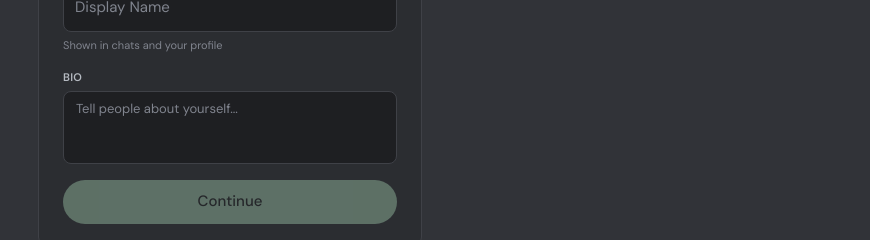
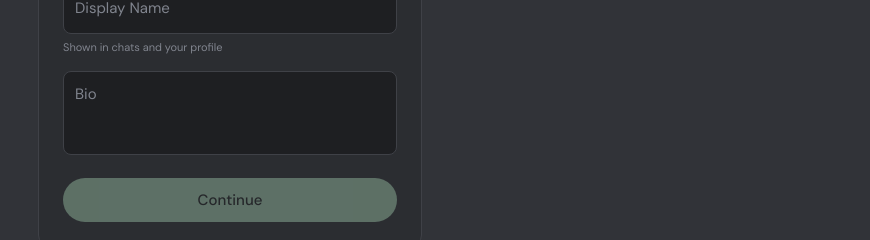
Before and after one commit to psrisuphan/zocial, a Next.js app: page /auth/setup-profile in a window 1280 px wide. Shown: the part 434-674 px from the top of the page, without its empty margins (410-1280 px from the left). Built offline with nearby package versions, Linux system fonts and the light colour scheme; no server answers; a web font is replaced by a local one.

Commit message:
feat(ui): apply floating label to Textarea for visual consistency

```diff
--- a/src/components/ui/Textarea.tsx
+++ b/src/components/ui/Textarea.tsx
@@ -1,5 +1,6 @@
 import { TextareaHTMLAttributes, forwardRef } from "react";
 import { clsx } from "clsx";
+import { FloatingLabel } from "./FloatingLabel";
 
 interface TextareaProps extends TextareaHTMLAttributes<HTMLTextAreaElement> {
   label?: string;
@@ -13,19 +14,13 @@ export const Textarea = forwardRef<HTMLTextAreaElement, TextareaProps>(
 
     return (
       <div className="flex flex-col gap-1.5">
-        {label && (
-          <label
-            htmlFor={inputId}
-            className="text-xs font-semibold uppercase tracking-wide text-text-secondary"
-          >
-            {label}
-          </label>
-        )}
+        <div className="relative">
           <textarea
             ref={ref}
             id={inputId}
+            placeholder=" "
             className={clsx(
-            "w-full px-3 py-2 rounded bg-bg-tertiary border text-text-primary text-sm placeholder:text-text-muted transition-colors resize-none",
+              "peer w-full px-3 pt-5 pb-2 rounded bg-bg-tertiary border text-text-primary text-sm placeholder-transparent transition-colors resize-none",
               "focus:outline-none focus:border-accent",
               error
                 ? "border-status-error"
@@ -34,6 +29,12 @@ export const Textarea = forwardRef<HTMLTextAreaElement, TextareaProps>(
             )}
             {...props}
           />
+          {label && (
+            <FloatingLabel htmlFor={inputId} hasError={!!error}>
+              {label}
+            </FloatingLabel>
+          )}
+        </div>
         {error && <p className="text-xs text-status-error">{error}</p>}
         {hint && !error && <p className="text-xs text-text-muted">{hint}</p>}
       </div>
```
Lines whose indentation alone changed are shown as unchanged.
